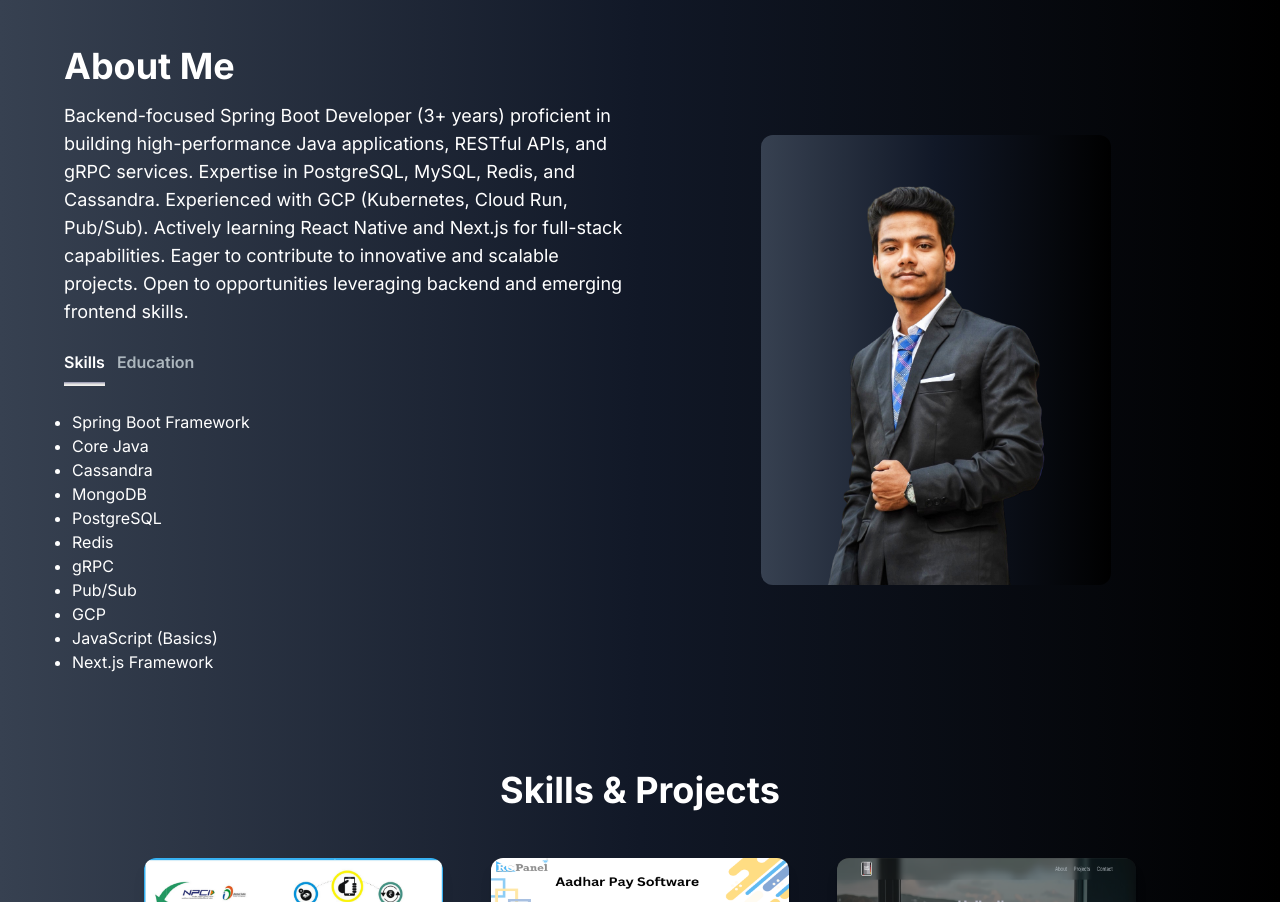
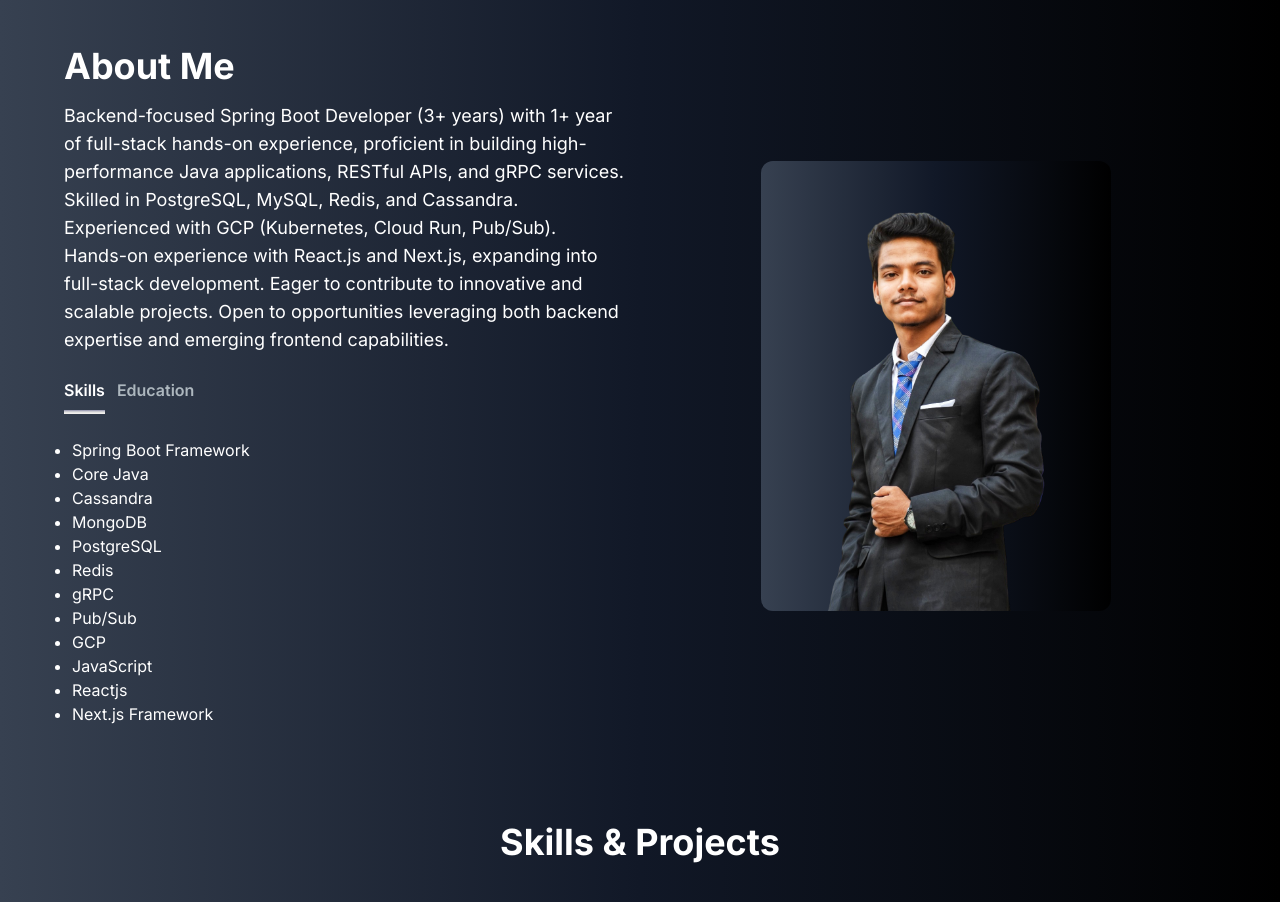
Before and after one commit to Manishkerketta/nextjs-portfolio, a Next.js app: page / in a window 1280 px wide. Shown: the part 802-1704 px from the top of the page. Built offline with nearby package versions, Linux system fonts and the light colour scheme.

Commit message:
added reactjs

```diff
--- a/src/app/components/AboutSection.jsx
+++ b/src/app/components/AboutSection.jsx
@@ -18,7 +18,8 @@ const TAB_DATA = [
         <li>gRPC</li>
         <li>Pub/Sub</li>
         <li>GCP</li>
-        <li>JavaScript (Basics)</li>
+        <li>JavaScript</li>
+        <li>Reactjs</li>
         <li>Next.js Framework</li>
       </ul>
     ),
@@ -64,13 +65,12 @@ const AboutSection = () => {
         <div className="md:w-1/2 text-left flex flex-col h-full">
           <h2 className="text-4xl font-bold text-white mb-4">About Me</h2>
           <p className="text-base lg:text-lg">
-            Backend-focused Spring Boot Developer (3+ years) proficient in
-            building high-performance Java applications, RESTful APIs, and gRPC
-            services. Expertise in PostgreSQL, MySQL, Redis, and Cassandra.
-            Experienced with GCP (Kubernetes, Cloud Run, Pub/Sub). Actively
-            learning React Native and Next.js for full-stack capabilities. Eager
-            to contribute to innovative and scalable projects. Open to
-            opportunities leveraging backend and emerging frontend skills.
+          Backend-focused Spring Boot Developer (3+ years) with 1+ year of full-stack hands-on experience,
+          proficient in building high-performance Java applications, RESTful APIs, and gRPC services.
+           Skilled in PostgreSQL, MySQL, Redis, and Cassandra. Experienced with GCP (Kubernetes, Cloud Run, Pub/Sub).
+            Hands-on experience with React.js and Next.js, expanding into full-stack development.
+            Eager to contribute to innovative and scalable projects.
+           Open to opportunities leveraging both backend expertise and emerging frontend capabilities.
           </p>
           {/* Tabs */}
           <div className="flex flex-row justify-start mt-6">
```
